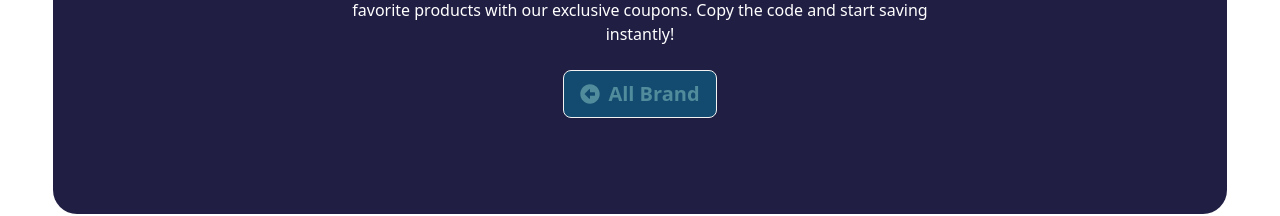
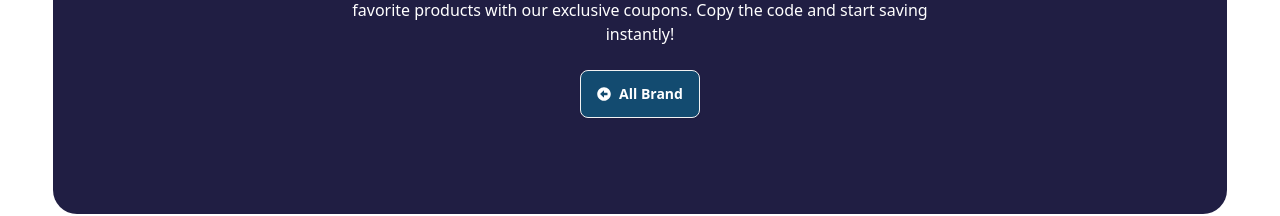
Before and after one commit to TanvirMain49/Cupon-Vault, a React app: page /brand/1 in a window 1280 px wide. Shown: the part 328-544 px from the top of the page. Built offline with nearby package versions, Linux system fonts and the light colour scheme; no server answers; sample sign-in values are in the browser's storage; the HTML template or start-up script is replaced by a standard one.

Commit message:
fixed some button

```diff
--- a/src/Components/Brand/BrandCoupon.jsx
+++ b/src/Components/Brand/BrandCoupon.jsx
@@ -1,18 +1,13 @@
 import React, { useEffect, useState } from "react";
 import { FaStar } from "react-icons/fa6";
-import { NavLink, useLoaderData, useParams } from "react-router-dom";
+import { Link, useLoaderData, useParams } from "react-router-dom";
 import Coupon from "./Coupon";
 import { FaArrowAltCircleLeft } from "react-icons/fa";
 
 const BrandCoupon = () => {
   const brands = useLoaderData();
   const params = useParams();
-  console.log(brands);
-
   const singleBrand = brands.find(brand => brand._id === Number(params.id));
-  console.log(singleBrand)
-  console.log(singleBrand.coupons)
-
 
   // Destructure singleBrand for convenience
    const { brand_name, brand_logo, description, rating, coupons, shop_link } = singleBrand;
@@ -30,9 +25,9 @@ const BrandCoupon = () => {
           your favorite products with our exclusive coupons. Copy the code and
           start saving instantly!
         </p>
-        <NavLink to="/brand" className="btn bg-[#134B70] hover:scale-105 transition ease-out duration-300 hover:text-base text-white font-bold rounded-lg hover:bg-[#508C9B] mt-6">
+        <Link to="/brand" className="btn bg-[#134B70] hover:scale-105 transition ease-out duration-300 hover:text-base text-white font-bold rounded-lg hover:bg-[#508C9B] mt-6">
             <FaArrowAltCircleLeft/> All Brand
-          </NavLink>
+          </Link>
       </div>
 
       {/* company log */}
--- a/src/Components/Header/Header.jsx
+++ b/src/Components/Header/Header.jsx
@@ -1,20 +1,19 @@
 import React, { useContext } from "react";
 import { NavLink, useLocation } from "react-router-dom";
 import { AuthContext } from "../../Provider/AuthProvider";
+import toast from "react-hot-toast";
 
 const Header = () => {
   const { user, signOutUser } = useContext(AuthContext);
-  console.log(user);
-  const location = useLocation();
-  console.log(location);
   const handleSignOut = () => {
     signOutUser()
       .then(() => {
         // Sign-out success logic
-        console.log("logOut successfully");
+        toast.success("log out")
       })
       .catch((error) => {
         // Error handling logic
+        toast.error(error.message)
       });
   };
 
--- a/src/Components/Home/BrandOnSell.jsx
+++ b/src/Components/Home/BrandOnSell.jsx
@@ -3,7 +3,7 @@ import BrandOnSellCard from './BrandOnSellCard';
 import { NavLink } from 'react-router-dom';
 
 const BrandOnSell = ({coupons: brands}) => {
-    console.log(brands)
+
     return (
         <div className='md:py-16 md:pt-0 pt-16 md:pb-0 pb-8'>
             <h1 className='md:text-6xl text-4xl text-white font-bold text-center md:mb-28 mb-14 animate__animated animate__fadeInDown animate__delay-2s'>Brands on Sale</h1>
--- a/src/Components/Home/BrandOnSellCard.jsx
+++ b/src/Components/Home/BrandOnSellCard.jsx
@@ -2,7 +2,6 @@ import React from "react";
 import { FaStar } from "react-icons/fa";
 
 const BrandOnSellCard = ({ brand }) => {
-  console.log(brand);
   return (
     <div className="card flex-row md:w-96 w-80 md:mx-0 mx-auto border border-gray-300 rounded-xl  md:hover:shadow-lg md:hover:shadow-[#508C9B] md:hover:scale-105 transition-all ease-in-out duration-300 relative">
       <figure className="rounded-br-3xl">
--- a/src/Pages/Register.jsx
+++ b/src/Pages/Register.jsx
@@ -35,10 +35,10 @@ const Register = () => {
     // function that create user
     createUser(email, password)
       .then((res) => {
-        console.log("User created:", res.user);
         setUser(res.user);
         updatePfp({ displayName: name, photoURL: photoURL })
           .then((res) => {
+            toast.success('Log in successfully')
             navigate("/");
           })
           .catch((error) => {
--- a/src/Pages/UpdateUser.jsx
+++ b/src/Pages/UpdateUser.jsx
@@ -9,7 +9,6 @@ const UpdateUser = () => {
         e.preventDefault();
         const name = e.target.newName.value;
         const photoURL = e.target.newPhotoURL.value;
-        console.log(name, photoURL)
 
         updatePfp({displayName:name,  photoURL: photoURL})
         .then(() => {
--- a/src/Provider/AuthProvider.jsx
+++ b/src/Provider/AuthProvider.jsx
@@ -9,8 +9,6 @@ const AuthProvider = ({children}) => {
     const [user, setUser] = useState(null);
     const[loader, setLoader] = useState(true);
     const [forgetEmail, setForgetEmail] = useState(null);
-    console.log(forgetEmail);
-    console.log(user);
 
     // function to create user
     const createUser = (email, password) =>{
--- a/src/Routes/PrivetRoute.jsx
+++ b/src/Routes/PrivetRoute.jsx
@@ -5,7 +5,6 @@ import { Navigate, useLocation } from 'react-router-dom';
 const PrivetRoute = ({children}) => {
     const {user, loader} = useContext(AuthContext);
     const location = useLocation();
-    console.log(location);
 
     if(loader){
         return <span className="loading loading-spinner text-info"></span>
```
